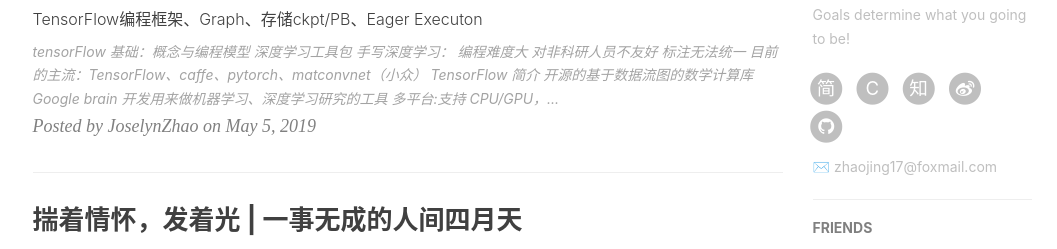
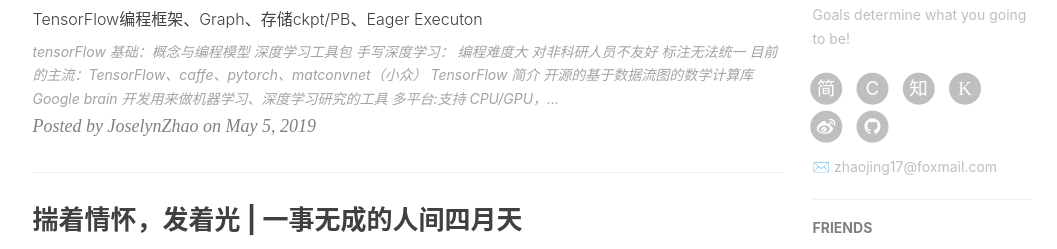
Before and after one commit to sxh1214/sxh1214.github.io, a Jekyll site: the page built from index.html, in a window 1280 px wide and 900 px high, scrolled down 885 px. Shown: the part 181-430 px from the top of the window, without its empty margins (135-1192 px from the left). Built offline with Jekyll 4.4.1, drawn with Linux system fonts in a browser that asks for light colours; nearby versions of some CDN libraries; the list of posts is cut into pages by our own code; comment, search, counter and statistics services are not loaded.

Commit message:
add quanminkege 2

```diff
--- a/_layouts/page.html
+++ b/_layouts/page.html
@@ -164,6 +164,16 @@
                                 </a>
                             </li>
                             {% endif %}
+                            {% if site.quanminkge_username %}
+                            <li>
+                                <a target="_blank" href="https://node.kg.qq.com/personal?uid={{ site.quanminkge_username }}">
+                                    <span class="fa-stack fa-lg">
+                                        <i class="fa fa-circle fa-stack-2x"></i>
+                                        <i class="fa  fa-stack-1x fa-inverse">K</i>
+                                    </span>
+                                </a>
+                            </li>
+                            {% endif %}
                             {% if site.weibo_username %}
                             <li>
                                 <a target="_blank" href="http://weibo.com/{{ site.weibo_username }}">
```
